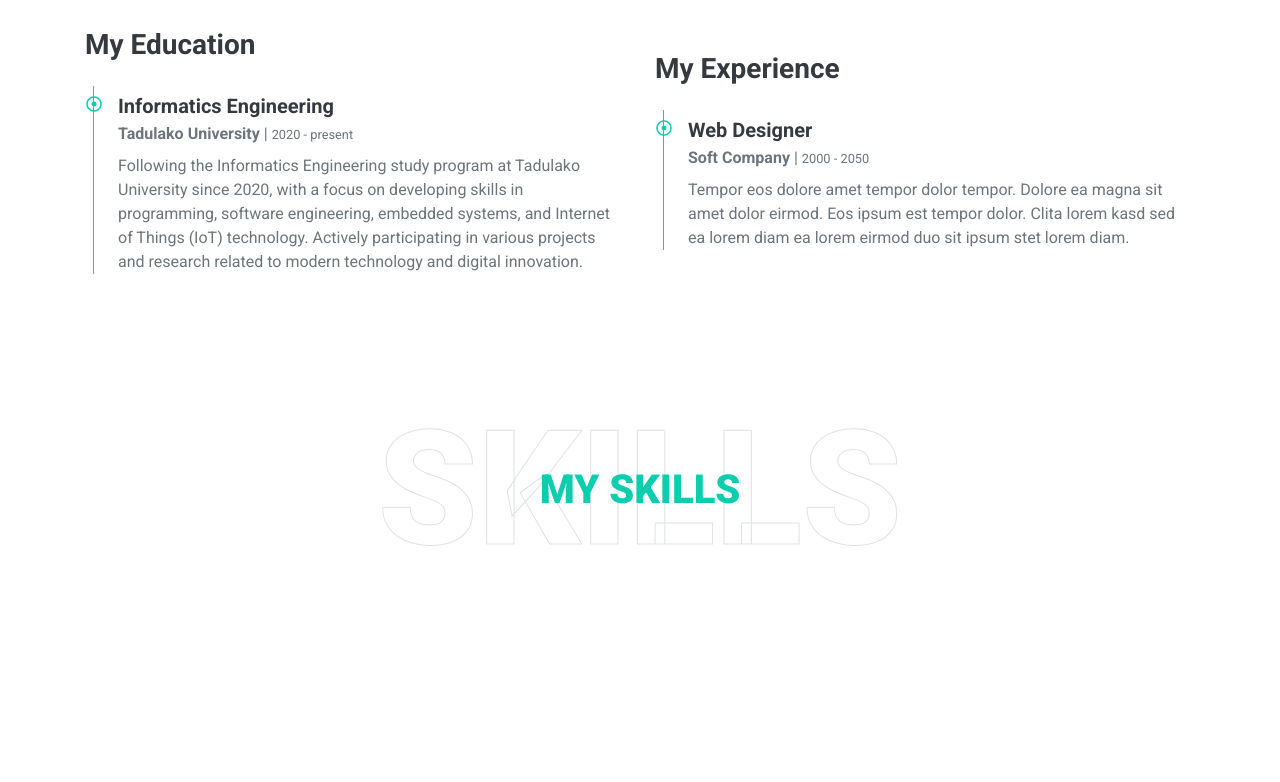
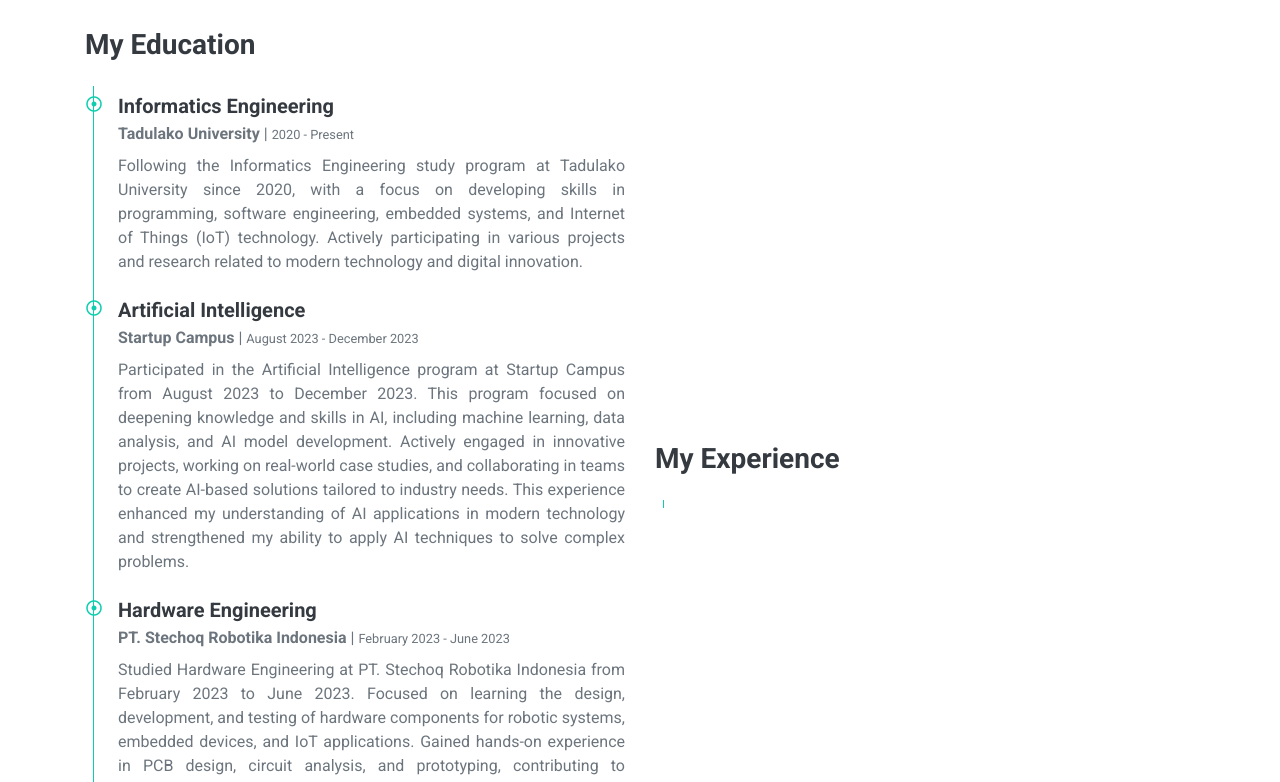
Before and after one commit to usama09-cpu/WEB-Frontend-React--Portofolio, a React (Vite) app: page / in a window 1280 px wide. Shown: the part 1818-2600 px from the top of the page. Built offline with nearby package versions, Linux system fonts and the light colour scheme.

Commit message:
update 8

```diff
--- a/src/components/Qualification.jsx
+++ b/src/components/Qualification.jsx
@@ -2,18 +2,30 @@ const educationData = [
   {
     title: 'Informatics Engineering',
     institution: 'Tadulako University',
-    period: '2020 - present',
+    period: '2020 - Present',
     description: 'Following the Informatics Engineering study program at Tadulako University since 2020, with a focus on developing skills in programming, software engineering, embedded systems, and Internet of Things (IoT) technology. Actively participating in various projects and research related to modern technology and digital innovation.',
+  },
+  {
+    title: 'Artificial Intelligence',
+    institution: 'Startup Campus',
+    period: 'August 2023 - December 2023',
+    description: 'Participated in the Artificial Intelligence program at Startup Campus from August 2023 to December 2023. This program focused on deepening knowledge and skills in AI, including machine learning, data analysis, and AI model development. Actively engaged in innovative projects, working on real-world case studies, and collaborating in teams to create AI-based solutions tailored to industry needs. This experience enhanced my understanding of AI applications in modern technology and strengthened my ability to apply AI techniques to solve complex problems.',
+  },
+  {
+    title: 'Hardware Engineering',
+    institution: 'PT. Stechoq Robotika Indonesia',
+    period: 'February 2023 - June 2023',
+    description: 'Studied Hardware Engineering at PT. Stechoq Robotika Indonesia from February 2023 to June 2023. Focused on learning the design, development, and testing of hardware components for robotic systems, embedded devices, and IoT applications. Gained hands-on experience in PCB design, circuit analysis, and prototyping, contributing to innovative robotic solutions. Collaborated with multidisciplinary teams to understand the integration of hardware with software, ensuring system functionality and performance. This experience enhanced my knowledge in hardware engineering, problem-solving, and the practical application of engineering principles in real-world scenarios.',
   },
 ];
 
 const experienceData = [
-  {
-    title: 'Web Designer',
-    company: 'Soft Company',
-    period: '2000 - 2050',
-    description: 'Tempor eos dolore amet tempor dolor tempor. Dolore ea magna sit amet dolor eirmod. Eos ipsum est tempor dolor. Clita lorem kasd sed ea lorem diam ea lorem eirmod duo sit ipsum stet lorem diam.',
-  },
+  // {
+  //   title: 'Web Designer',
+  //   company: 'Soft Company',
+  //   period: '2000 - 2050',
+  //   description: 'Tempor eos dolore amet tempor dolor tempor. Dolore ea magna sit amet dolor eirmod. Eos ipsum est tempor dolor. Clita lorem kasd sed ea lorem diam ea lorem eirmod duo sit ipsum stet lorem diam.',
+  // },
 ];
 
 const Qualification = () => {
@@ -38,7 +50,7 @@ const Qualification = () => {
                     <p className="mb-2">
                       <strong>{edu.institution}</strong> | <small>{edu.period}</small>
                     </p>
-                    <p>{edu.description}</p>
+                    <p className="text-justify">{edu.description}</p>
                   </div>
                 ))}
               </div>
@@ -53,7 +65,7 @@ const Qualification = () => {
                     <p className="mb-2">
                       <strong>{exp.company}</strong> | <small>{exp.period}</small>
                     </p>
-                    <p>{exp.description}</p>
+                    <p className="text-justify">{exp.description}</p>
                   </div>
                 ))}
               </div>
```
